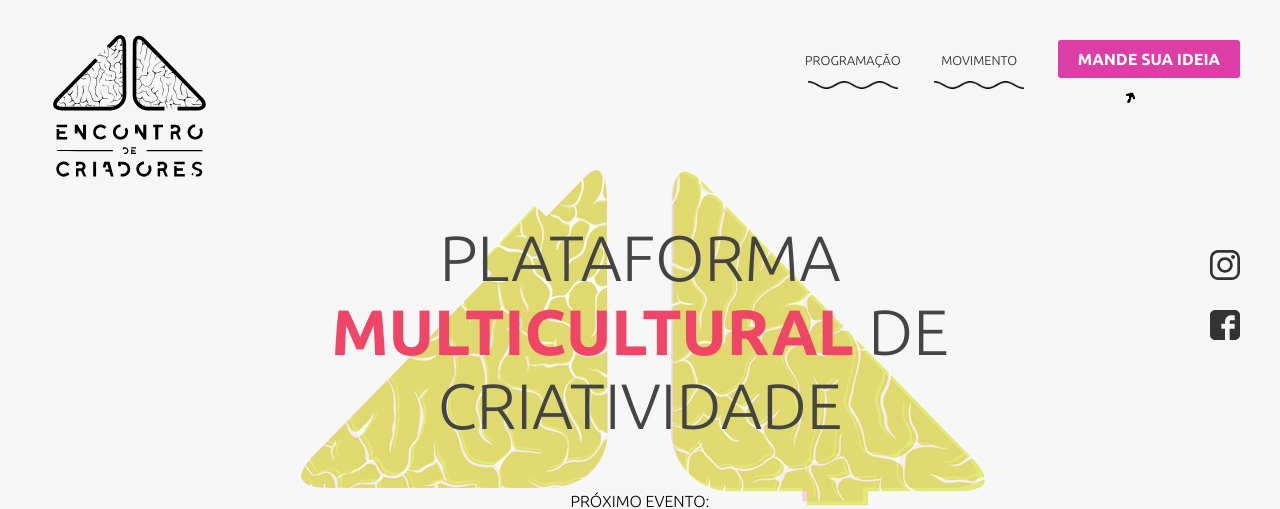
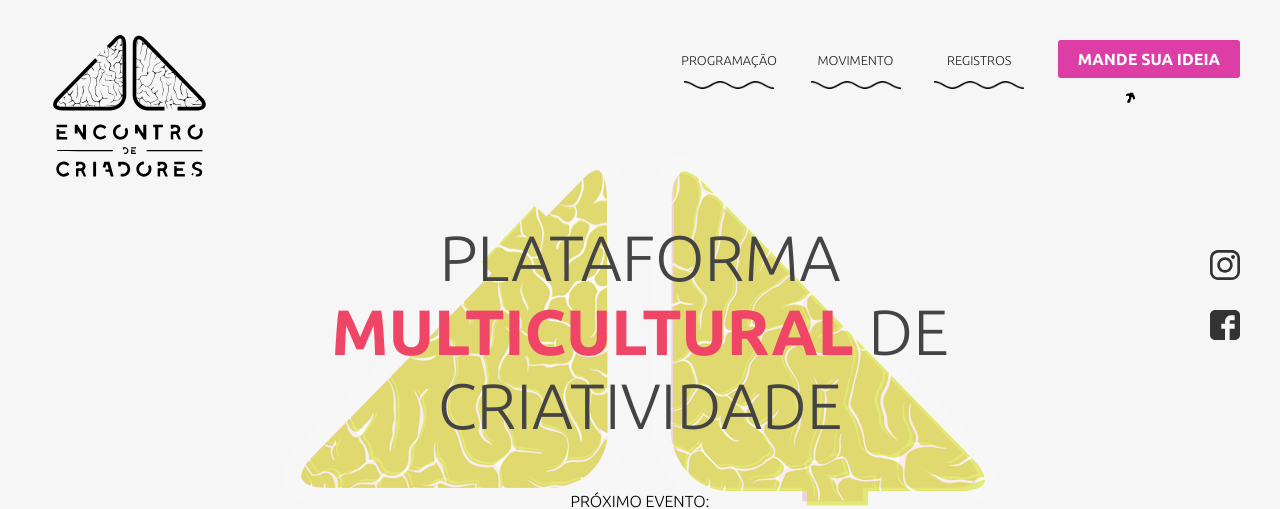
Before and after one commit to dotpegaso/encontrodecriadores, a PHP site: page /index.php in a window 1280 px wide. Shown: the top 509 px of the page. Run offline with PHP 8.4, Linux system fonts and the light colour scheme; data that the repository does not hold is empty; some libraries are stand-ins or nearby versions.

Commit message:
adicionado menu de video

```diff
--- a/src/navbar.php
+++ b/src/navbar.php
@@ -5,6 +5,7 @@
     <div class="menu">
         <a href="/programacao">Programação</a>
         <a href="/movimento" class="hidden-mobile">Movimento</a>
+        <a href="https://vimeo.com/user52433250" target="_blank">Registros</a>
         <!--<a href="/sobre">Curadoria</a>-->
         <a id="cadastro">Mande sua ideia</a>
     </div>
```
